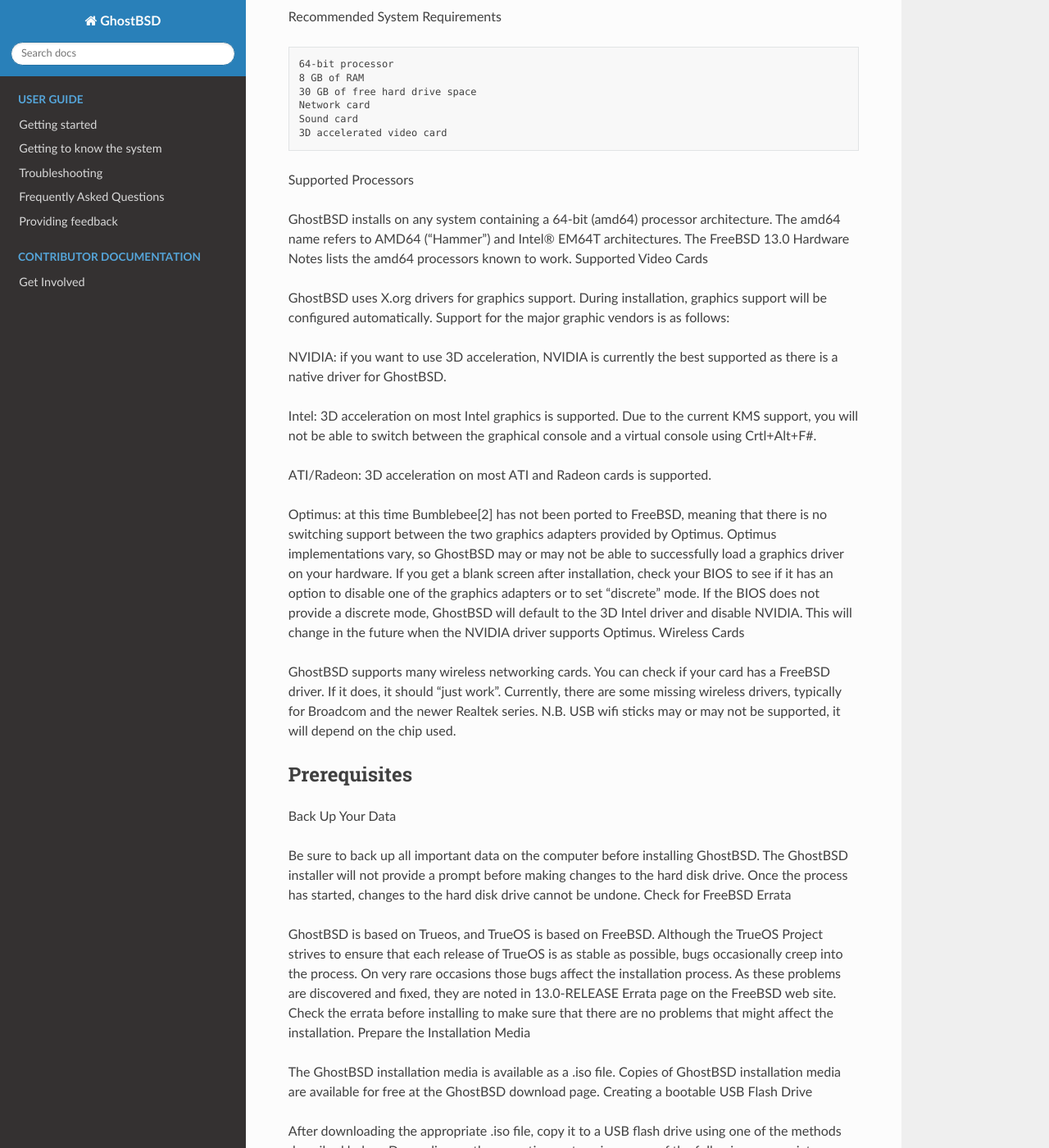
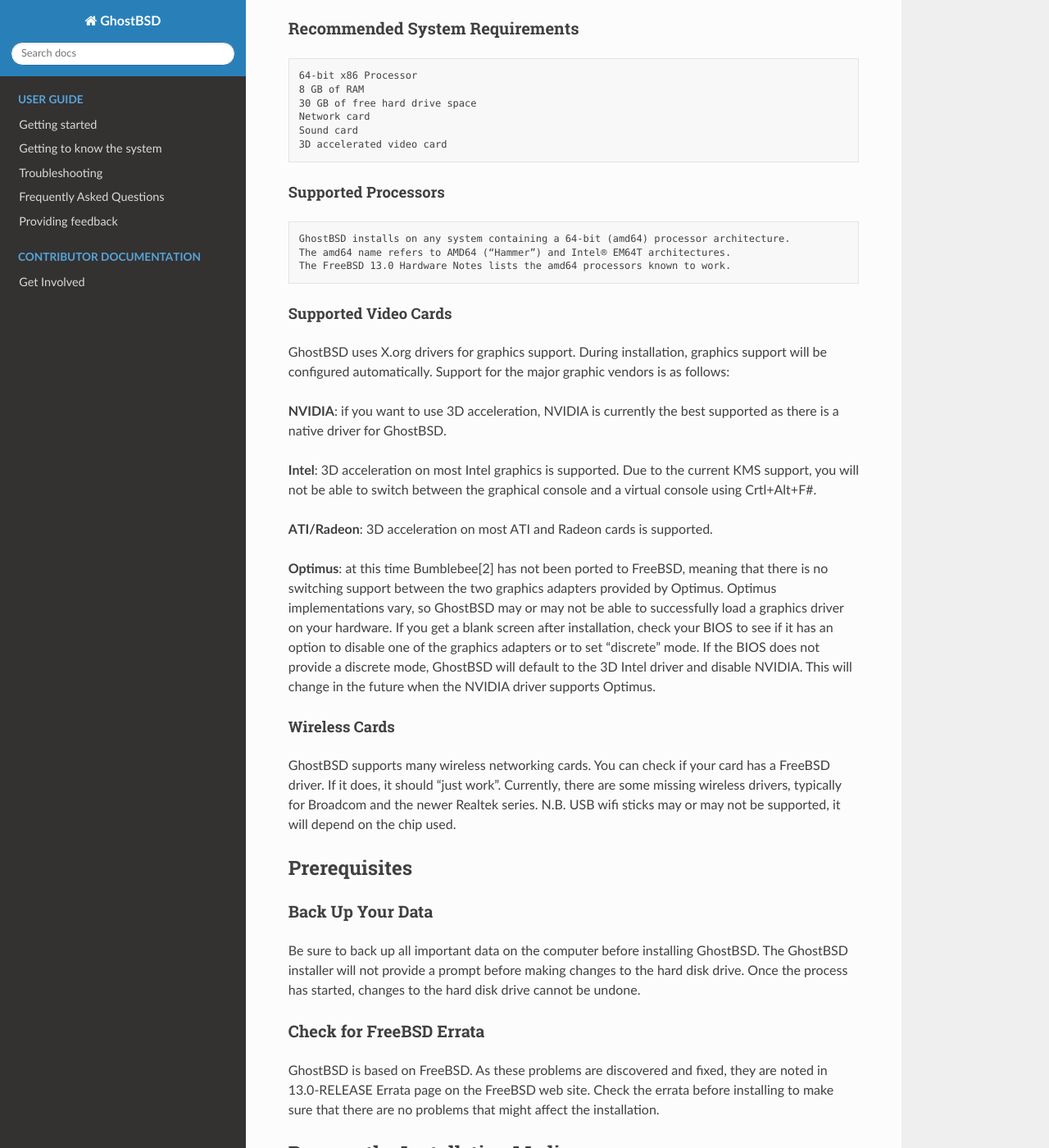
Before and after one commit to ghostbsd/documentation, a Sphinx documentation site: the page built from source/user/installation-guide/installation-guide.md, in a window 1280 px wide and 1400 px high, scrolled down 658 px. Shown: the whole window at 82% size. Built offline with Sphinx 7.4.7 and the Read the Docs theme 2.0.0, drawn with Linux system fonts in a browser that asks for light colours; pages that are not in the unit, such as notebooks, are missing from menus; some of the changed text lies outside the part shown.

Commit message:
Update installation-guide.md
updating to markdown, save junky me, saving early.

```diff
--- a/source/user/installation-guide/installation-guide.md
+++ b/source/user/installation-guide/installation-guide.md
@@ -1,77 +1,77 @@
 # GhostBSD Installation Guide
 ## Introduction
-GhostBSD comes with a Graphical installer call GBI.
+GhostBSD comes with it's own graphical installer called **GBI**.
 
-After reading this chapter, you will know:
-
-    How to make a USB memory stick.
-    How to install GhostBSD.
-    How to start GhostBSD.
-    The questions GBI will ask you, what they mean, and how to answer them.
-    Troubleshooting the installer and live media.
+After reading this chapter, you will learn about:
+* Creating a live GhostBSD USB memory stick.
+* Installing GhostBSD.
+* Starting GhostBSD.
+* A Walkthrough of GBI.
+* Troubleshooting tips for installation & live media.
 
 ## Minimum Requirements
-Minimum System Requirements
+#### Minimum System Requirements
 
-    64-bit processor
+    64-bit x86 Processor
     4 GB of RAM
     15 GB of free hard drive space
     Network card
 
-Recommended System Requirements
+#### Recommended System Requirements
 
-    64-bit processor
+    64-bit x86 Processor
     8 GB of RAM
     30 GB of free hard drive space
     Network card
     Sound card
     3D accelerated video card
 
-Supported Processors
+##### Supported Processors
 
-GhostBSD installs on any system containing a 64-bit (amd64) processor architecture. The amd64 name refers to AMD64 (“Hammer”) and Intel® EM64T architectures. The FreeBSD 13.0 Hardware Notes lists the amd64 processors known to work.
-Supported Video Cards
+    GhostBSD installs on any system containing a 64-bit (amd64) processor architecture.
+    The amd64 name refers to AMD64 (“Hammer”) and Intel® EM64T architectures.
+    The FreeBSD 13.0 Hardware Notes lists the amd64 processors known to work.
 
+##### Supported Video Cards
 GhostBSD uses X.org drivers for graphics support. During installation, graphics support will be configured automatically. Support for the major graphic vendors is as follows:
 
-NVIDIA: if you want to use 3D acceleration, NVIDIA is currently the best supported as there is a native driver for GhostBSD.
+**NVIDIA**: if you want to use 3D acceleration, NVIDIA is currently the best supported as there is a native driver for GhostBSD.
 
-Intel: 3D acceleration on most Intel graphics is supported. Due to the current KMS support, you will not be able to switch between the graphical console and a virtual console using Crtl+Alt+F#.
+**Intel**: 3D acceleration on most Intel graphics is supported. Due to the current KMS support, you will not be able to switch between the graphical console and a virtual console using Crtl+Alt+F#.
 
-ATI/Radeon: 3D acceleration on most ATI and Radeon cards is supported.
+**ATI/Radeon**: 3D acceleration on most ATI and Radeon cards is supported.
 
-Optimus: at this time Bumblebee[2] has not been ported to FreeBSD, meaning that there is no switching support between the two graphics adapters provided by Optimus. Optimus implementations vary, so GhostBSD may or may not be able to successfully load a graphics driver on your hardware. If you get a blank screen after installation, check your BIOS to see if it has an option to disable one of the graphics adapters or to set “discrete” mode. If the BIOS does not provide a discrete mode, GhostBSD will default to the 3D Intel driver and disable NVIDIA. This will change in the future when the NVIDIA driver supports Optimus.
-Wireless Cards
+**Optimus**: at this time Bumblebee[2] has not been ported to FreeBSD, meaning that there is no switching support between the two graphics adapters provided by Optimus. Optimus implementations vary, so GhostBSD may or may not be able to successfully load a graphics driver on your hardware. If you get a blank screen after installation, check your BIOS to see if it has an option to disable one of the graphics adapters or to set “discrete” mode. If the BIOS does not provide a discrete mode, GhostBSD will default to the 3D Intel driver and disable NVIDIA. This will change in the future when the NVIDIA driver supports Optimus.
+##### Wireless Cards
 
 GhostBSD supports many wireless networking cards. You can check if your card has a FreeBSD driver. If it does, it should "just work". Currently, there are some missing wireless drivers, typically for Broadcom and the newer Realtek series. N.B. USB wifi sticks may or may not be supported, it will depend on the chip used.
 
+## Prerequisites
 
-## Prerequisites
-Back Up Your Data
+### Back Up Your Data
+Be sure to back up all important data on the computer before installing GhostBSD. The GhostBSD installer will not provide a prompt before making changes to the hard disk drive. Once the process has started, changes to the hard disk drive cannot be undone.
+### Check for FreeBSD Errata
+GhostBSD is based on FreeBSD. As these problems are discovered and fixed, they are noted in 13.0-RELEASE Errata page on the FreeBSD web site. Check the errata before installing to make sure that there are no problems that might affect the installation.
 
-Be sure to back up all important data on the computer before installing GhostBSD. The GhostBSD installer will not provide a prompt before making changes to the hard disk drive. Once the process has started, changes to the hard disk drive cannot be undone.
-Check for FreeBSD Errata
-
-GhostBSD is based on Trueos, and TrueOS is based on FreeBSD. Although the TrueOS Project strives to ensure that each release of TrueOS is as stable as possible, bugs occasionally creep into the process. On very rare occasions those bugs affect the installation process. As these problems are discovered and fixed, they are noted in 13.0-RELEASE Errata page on the FreeBSD web site. Check the errata before installing to make sure that there are no problems that might affect the installation.
-Prepare the Installation Media
+## Prepare the Installation Media
 
 The GhostBSD installation media is available as a .iso file. Copies of GhostBSD installation media are available for free at the GhostBSD download page.
 Creating a bootable USB Flash Drive
 
 After downloading the appropriate .iso file, copy it to a USB flash drive using one of the methods described below. Depending on the operating system, issue one of the following appropriate commands:
-On BSD
+#### On BSD
 
     dd if=/path/to/GhostBSD-21.01.20.iso of=/dev/da0 bs=4m
 
-On Linux
+#### On Linux
 
     sudo dd if=GhostBSD-21.01.20.iso of=/dev/sdf bs=4M
 
-On Mac
+#### On Mac
 
     dd if=/path/to/GhostBSD-21.01.20.iso of=/dev/disk2 bs=10240
 
-On Windows
+#### On Windows
 
     Download the desired .iso file
     Download Disk Imager from http://sourceforge.net/projects/win32diskimager/
@@ -81,13 +81,12 @@
     Select the downloaded file and target device, and click "Write"
     Remove your USB flash drive when the operation is complete
 
-Other USB Flash writer tools for Windows
+##### Other USB Flash writer tools for Windows
+* Balena Etcher [1] Works for Windows, macOS, & Linux. Rufus [2] Works just for Windows, needs a checkbox selected to do a pure write of .ISO image file
+ISO CD / DVD writer tool
+* ISORecorder [3] works from Windows Menu to write a .ISO file into a CD or DVD
 
-Balena Etcher [1] Works for Windows, macOS, & Linux. Rufus [2] Works just for Windows, needs a checkbox selected to do a pure write of .ISO image file
-ISO CD / DVD writer tool
-
-ISORecorder [3] works from Windows Menu to write a .ISO file into a CD or DVD
-Conclusion
+## Conclusion
 
 The steps described above will create a bootable GhostBSD system on a USB flash drive. To start a live session, connect the USB thumb drive to the computer and reboot the computer. Further information can be found here.
 
```
